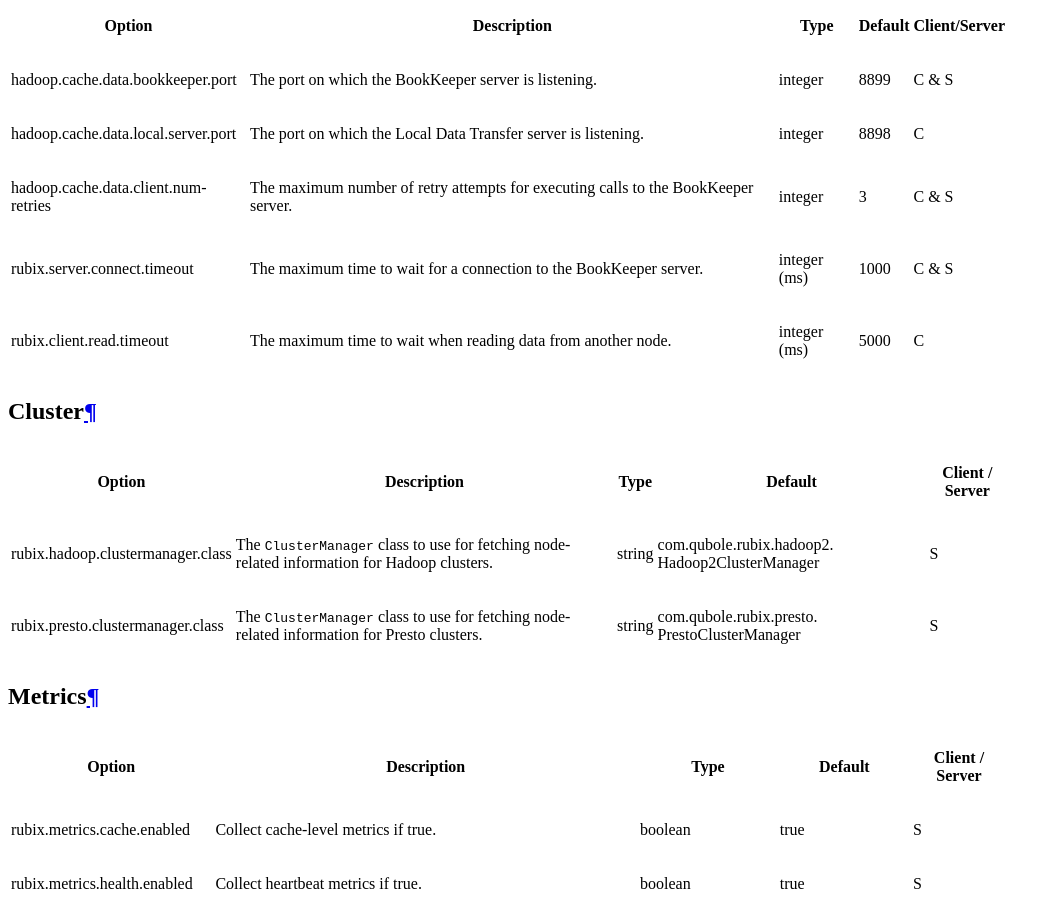
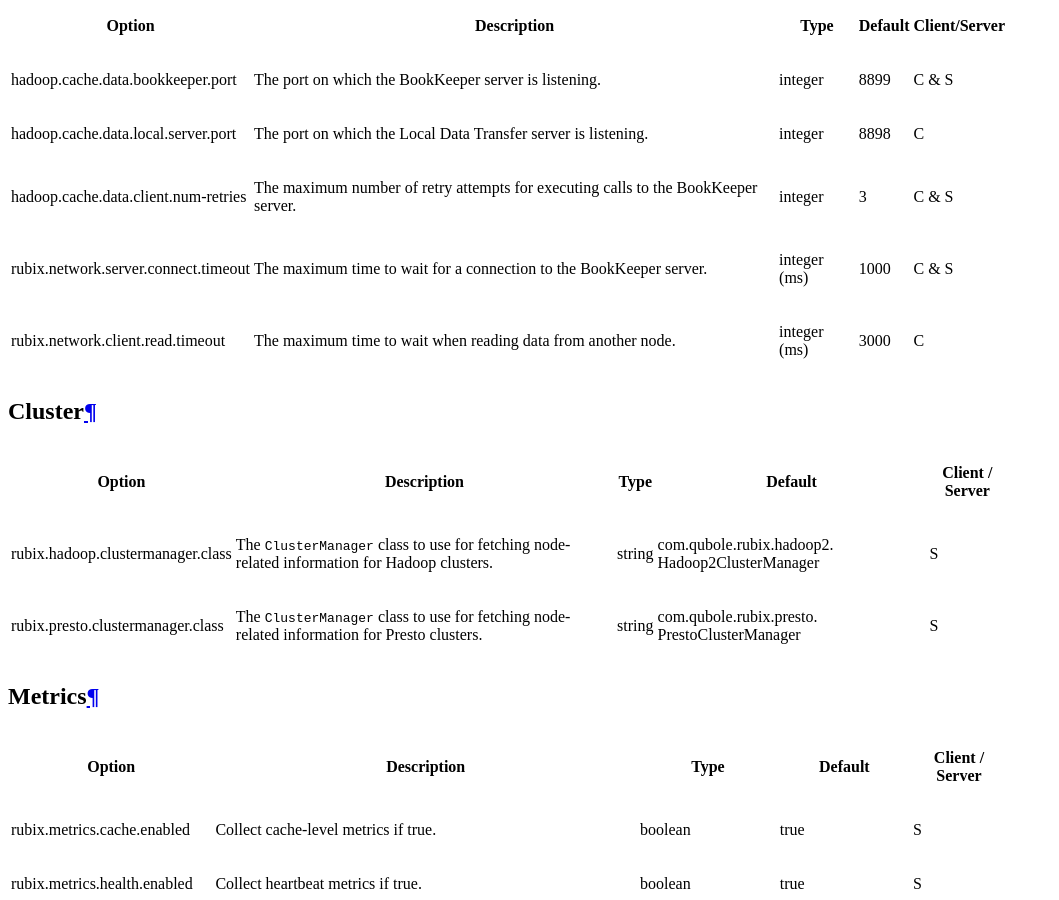
Before and after one commit to qubole/rubix, a Sphinx documentation site: the page built from docs/configuration.rst, in a window 1280 px wide and 900 px high, scrolled down 1423 px. Shown: the whole window, without its empty margins (0-1059 px from the left). Built offline with Sphinx 7.4.7 and the Read the Docs theme 2.0.0, drawn with Linux system fonts in a browser that asks for light colours.

Commit message:
minor changes

```diff
--- a/docs/configuration.rst
+++ b/docs/configuration.rst
@@ -56,9 +56,9 @@ Network
 +------------------------------------------+------------------------------------------------------------------------------------+-------------------+------------------+---------------+
 | hadoop.cache.data.client.num-retries     | The maximum number of retry attempts for executing calls to the BookKeeper server. | integer           | 3                | C & S         |
 +------------------------------------------+------------------------------------------------------------------------------------+-------------------+------------------+---------------+
-| rubix.server.connect.timeout             | The maximum time to wait for a connection to the BookKeeper server.                | integer (ms)      | 1000             | C & S         |
+| rubix.network.server.connect.timeout     | The maximum time to wait for a connection to the BookKeeper server.                | integer (ms)      | 1000             | C & S         |
 +------------------------------------------+------------------------------------------------------------------------------------+-------------------+------------------+---------------+
-| rubix.client.read.timeout                | The maximum time to wait when reading data from another node.                      | integer (ms)      | 5000             | C             |
+| rubix.network.client.read.timeout        | The maximum time to wait when reading data from another node.                      | integer (ms)      | 3000             | C             |
 +------------------------------------------+------------------------------------------------------------------------------------+-------------------+------------------+---------------+
 
 Cluster
```
Also changed, not shown: 1 other file.
